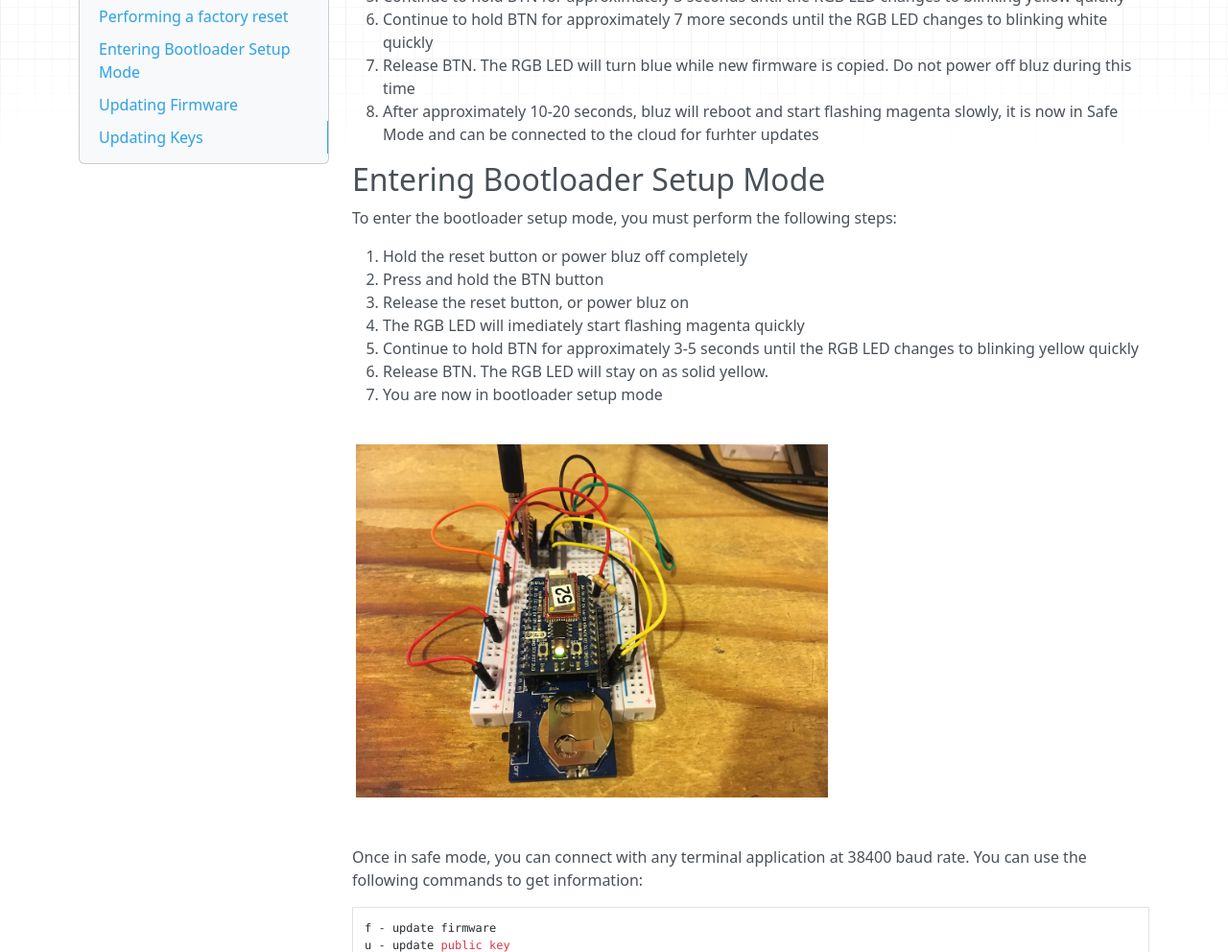
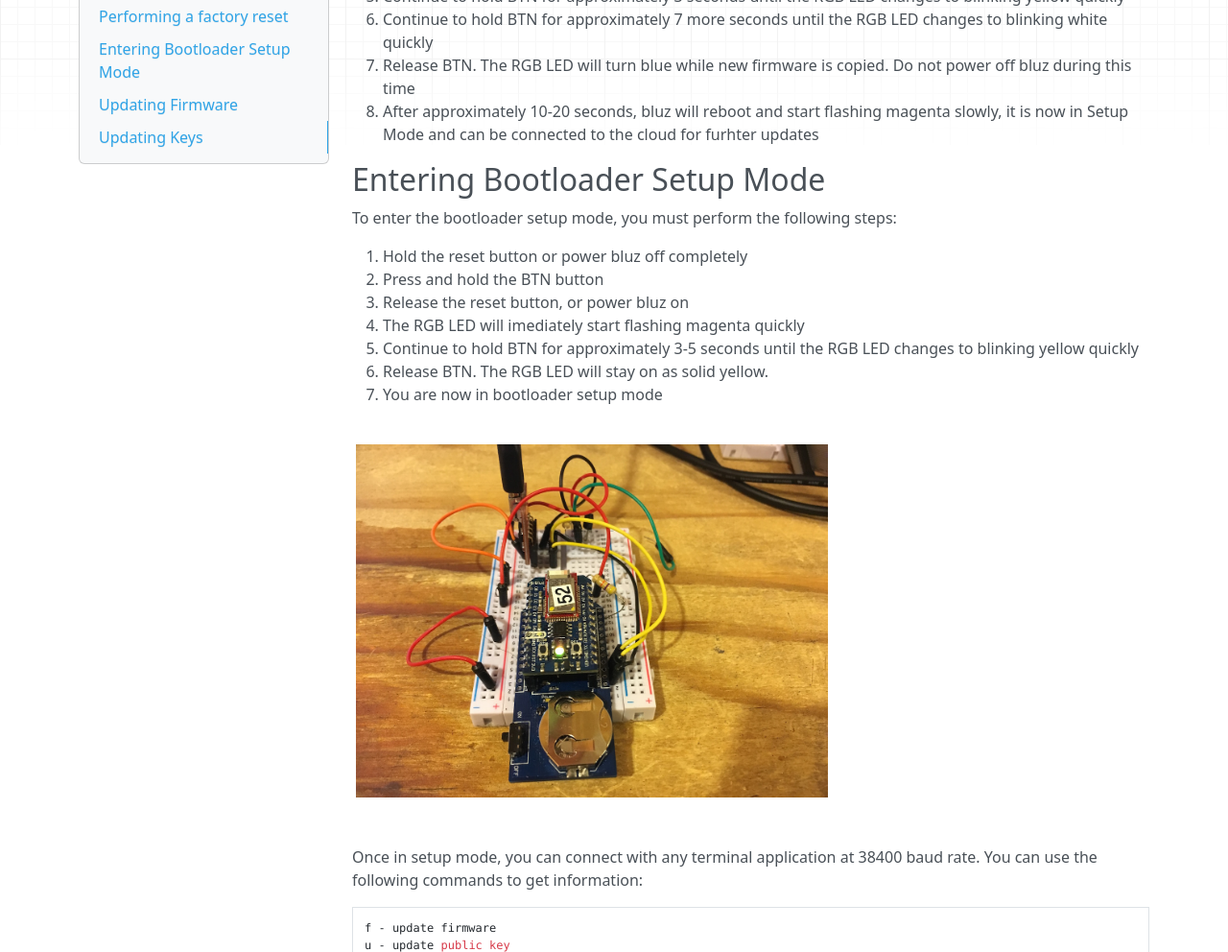
Before and after one commit to bluzDK/bluz-docs, an MkDocs documentation site: the page built from docs/tutorials/bootloader.md, in a window 1280 px wide and 1400 px high, scrolled down 896 px. Shown: the part 155-1147 px from the top of the window at 96% size. Built offline with MkDocs 1.6.1, drawn with Linux system fonts in a browser that asks for light colours; nearby versions of some CDN libraries; old or Windows-style settings are respelled for this version of MkDocs; some of the changed text lies outside the part shown.

Commit message:
correct safe mode to setup mode in bootloader docs

```diff
--- a/docs/tutorials/bootloader.md
+++ b/docs/tutorials/bootloader.md
@@ -37,7 +37,7 @@ To enter the bootloader setup mode, you must perform the following steps:
 5. Continue to hold BTN for approximately 3 seconds until the RGB LED changes to blinking yellow quickly
 5. Continue to hold BTN for approximately 7 more seconds until the RGB LED changes to blinking white quickly
 6. Release BTN. The RGB LED will turn blue while new firmware is copied. Do not power off bluz during this time
-7. After approximately 10-20 seconds, bluz will reboot and start flashing magenta slowly, it is now in Safe Mode and can be
+7. After approximately 10-20 seconds, bluz will reboot and start flashing magenta slowly, it is now in Setup Mode and can be
 connected to the cloud for furhter updates
 
 
@@ -54,7 +54,7 @@ To enter the bootloader setup mode, you must perform the following steps:
 
 ![hero](/img/bootloader_setup.jpg)
 
-Once in safe mode, you can connect with any terminal application at 38400 baud rate. You can use the following commands to get information:
+Once in setup mode, you can connect with any terminal application at 38400 baud rate. You can use the following commands to get information:
 
     f - update firmware
     u - update public key
@@ -71,7 +71,7 @@ and not a .hex or .elf file. These can be built locally from the (firmware repos
 
 To update firmware, you must perform the following steps:
 
-1. Enter Safe Mode as described above
+1. Enter Setup Mode as described above
 2. Run the command:
 
     > python update_fw.py -s [serial port*]
@@ -94,7 +94,7 @@ will need the (Particle CLI)[https://docs.particle.io/guide/getting-started/conn
 
 ###To update the private key on bluz, and subsequently sent the public key to the cloud, you must perform the following steps:
 
-1. Enter Safe Mode as described above
+1. Enter Setup Mode as described above
 2. Run the command:
 
     > particle keys new
@@ -112,12 +112,12 @@ will need the (Particle CLI)[https://docs.particle.io/guide/getting-started/conn
 
 6. The script will prompt you for a filename, enter the name of the file device.der with full path
 7. While the file is being downloaded, the RGB LED will toggle between magenta and blue
-8. Once it is completed downloading, bluz will stay in safe mode. You can now reset the device and connect to the cloud
+8. Once it is completed downloading, bluz will stay in setup mode. You can now reset the device and connect to the cloud
 
 
 ###To update the public key on bluz, you must perform the following steps:
 
-1. Enter Safe Mode as described above
+1. Enter Setup Mode as described above
 2. Run the command:
 
     > python update_private_key.py -s [serial port]
@@ -126,4 +126,4 @@ will need the (Particle CLI)[https://docs.particle.io/guide/getting-started/conn
 
 3. The script will prompt you for a filename, enter the name of the file xyz.pub.pem with full path
 4. While the file is being downloaded, the RGB LED will toggle between magenta and blue
-5. Once it is completed downloading, bluz will stay in safe mode. You can now reset the device and connect to the cloud
+5. Once it is completed downloading, bluz will stay in setup mode. You can now reset the device and connect to the cloud
```
